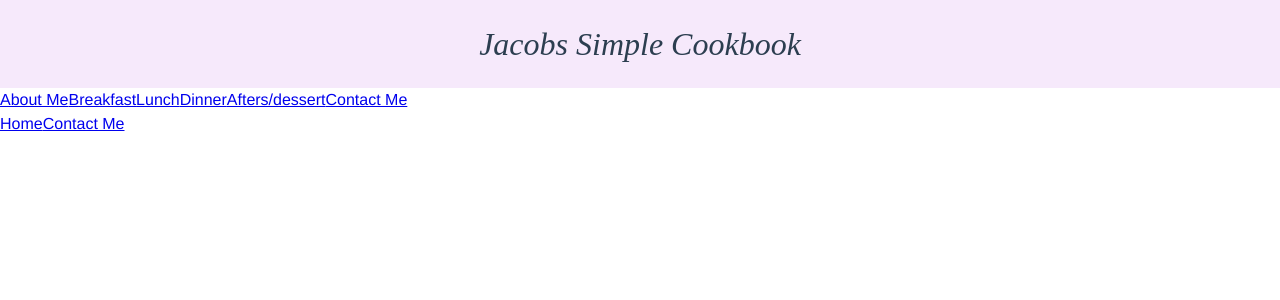
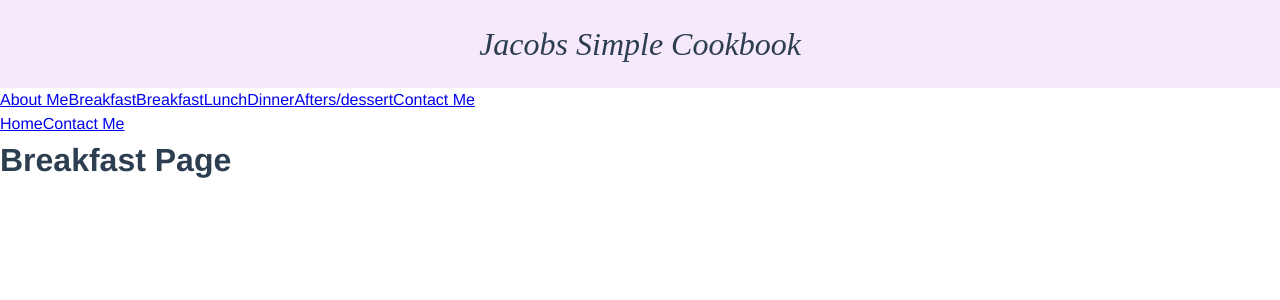
Before and after one commit to Jacob-Boardman/jacob-boardman.github.io, a Vue app in the folder vue3-jacobs-cookbook/: page /breakfast-page in a window 1280 px wide. Shown: the top 300 px of the page. Built offline with nearby package versions, Linux system fonts and the light colour scheme.

Commit message:
adding more routes and basic dinner page

```diff
--- a/vue3-jacobs-cookbook/src/components/BreakfastPage.vue
+++ b/vue3-jacobs-cookbook/src/components/BreakfastPage.vue
@@ -1,3 +1,3 @@
 <template>
-    <h1>Dessert Page</h1>
+    <h1>Breakfast Page</h1>
 </template>
--- /dev/null
+++ b/vue3-jacobs-cookbook/src/components/DinnerPage.vue
@@ -0,0 +1,3 @@
+<template>
+    <h1>Dinner Page</h1>
+</template>
--- a/vue3-jacobs-cookbook/src/components/HeaderBar.vue
+++ b/vue3-jacobs-cookbook/src/components/HeaderBar.vue
@@ -3,6 +3,7 @@
   <div class="navbar flex-container">
     <router-link class="navItem" to="/">About Me</router-link>
     <a class="navItem" href="breakfast.html">Breakfast</a>
+    <router-link class="navItem" to="/breakfast-page">Breakfast</router-link>
     <a class="navItem" href="lunch.html">Lunch</a>
     <a class="navItem" href="dinner.html">Dinner</a>
     <a class="navItem" href="afters.html">Afters/dessert</a>
--- a/vue3-jacobs-cookbook/src/router/index.js
+++ b/vue3-jacobs-cookbook/src/router/index.js
@@ -1,6 +1,7 @@
 import { createWebHistory, createRouter } from "vue-router";
 import Home from "@/components/Home.vue";
 import Contact from "@/components/ContactPage.vue";
+import Breakfast from "@/components/BreakfastPage"
 
 const routes = [
   {
@@ -13,6 +14,11 @@ const routes = [
     name: "ContactPage",
     component: Contact,
   },
+  {
+    path: "/breakfast-page",
+    name: "BreakfastPage",
+    component: Breakfast
+  }
 ];
 
 const router = createRouter({
```
